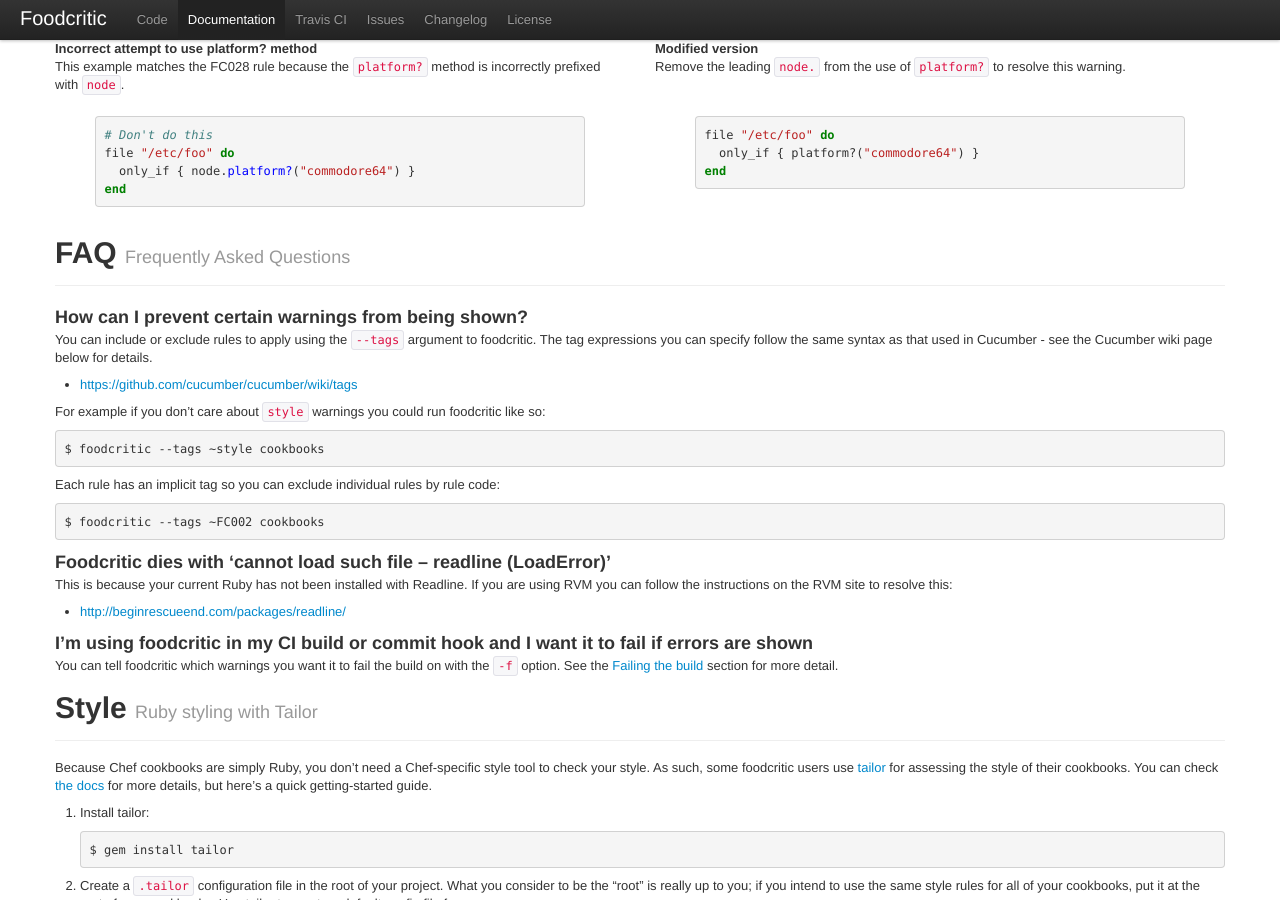
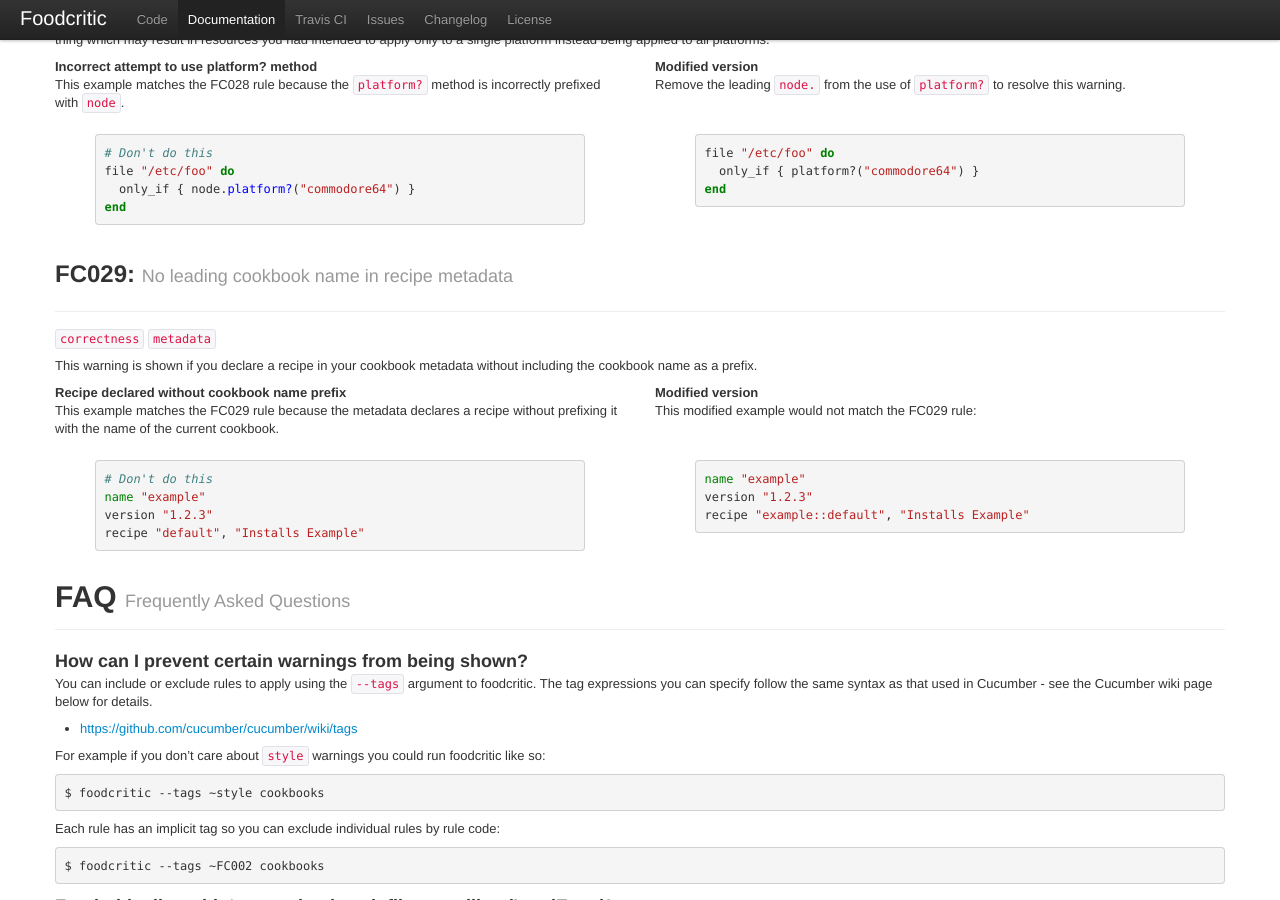
Before and after one commit to Foodcritic/foodcritic, a Jekyll site: the page built from index.html, in a window 1280 px wide and 900 px high, scrolled down 12263 px. Built offline with Jekyll 4.4.1, drawn with Linux system fonts in a browser that asks for light colours; some of the changed text lies outside the part shown.

Commit message:
FC029: Add rule documentation.

```diff
--- a/index.html
+++ b/index.html
@@ -855,6 +855,31 @@
           file "/etc/foo" do
             only_if { platform?("commodore64") }
           end
+  - code: FC029
+    name: No leading cookbook name in recipe metadata
+    tags:
+      - correctness
+      - metadata
+    summary: |
+      This warning is shown if you declare a recipe in your cookbook metadata
+      without including the cookbook name as a prefix.
+    examples:
+      - title: Recipe declared without cookbook name prefix
+        text: |
+          This example matches the FC029 rule because the metadata declares a
+          recipe without prefixing it with the name of the current cookbook.
+        code: |
+          # Don't do this
+          name "example"
+          version "1.2.3"
+          recipe "default", "Installs Example"
+      - title: Modified version
+        text: |
+          This modified example would not match the FC029 rule:
+        code: |
+          name "example"
+          version "1.2.3"
+          recipe "example::default", "Installs Example"
 
 api_methods:
   - name: attribute_access
```
